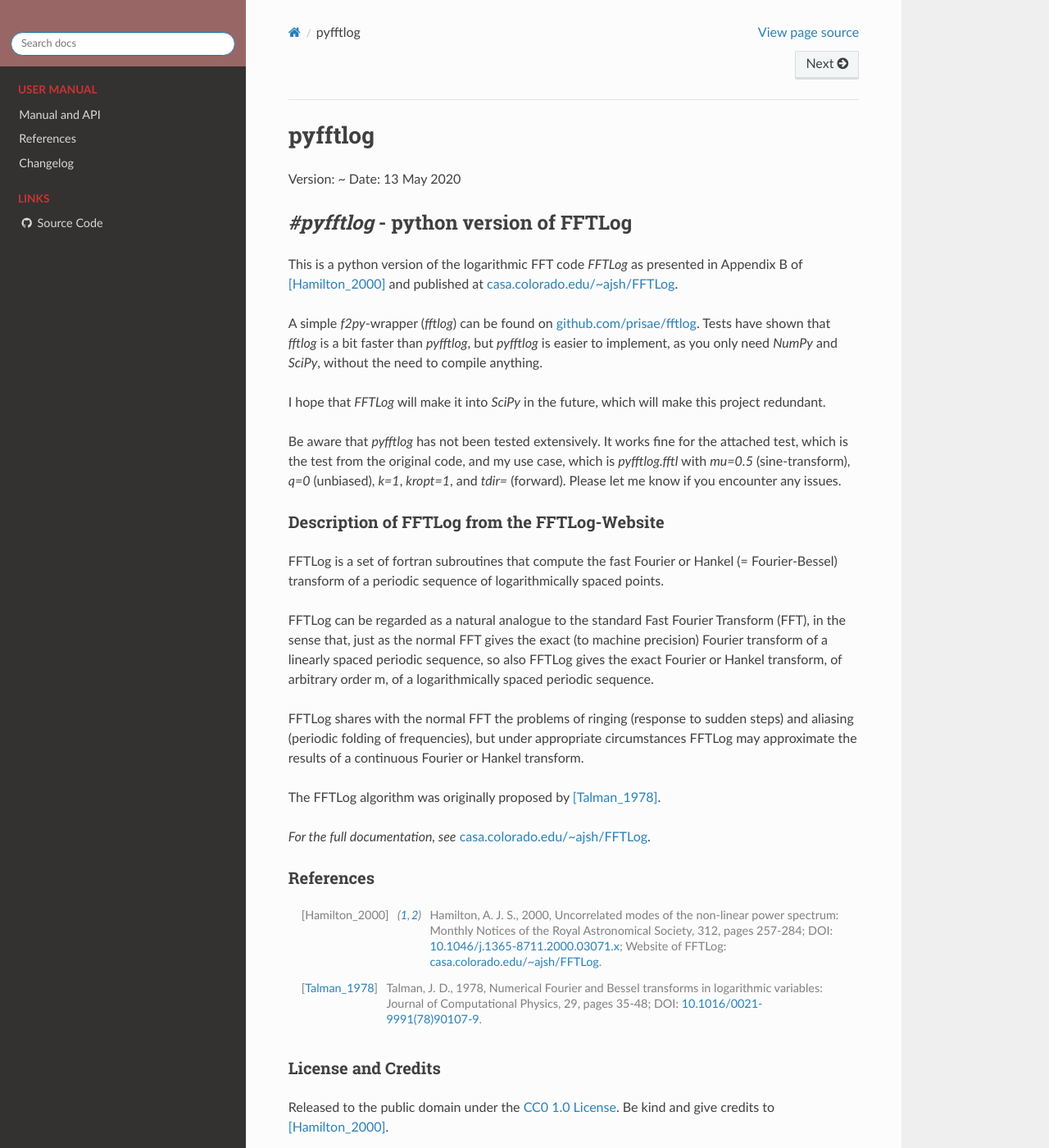
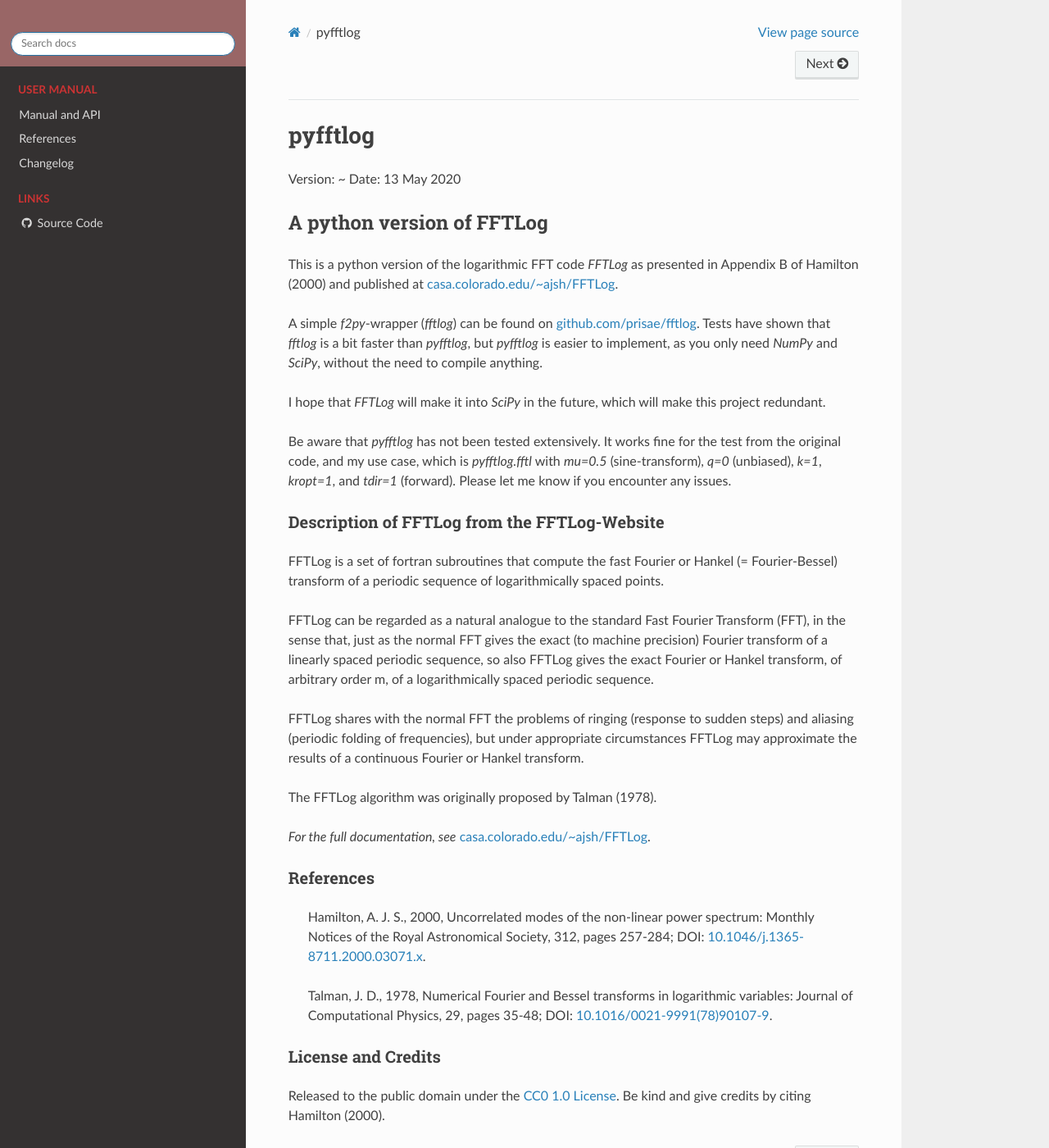
Before and after one commit to prisae/pyfftlog, a Sphinx documentation site: the page built from docs/index.rst, in a window 1280 px wide and 1400 px high. Shown: the whole window at 82% size. Built offline with Sphinx 7.4.7 and the Read the Docs theme 2.0.0, drawn with Linux system fonts in a browser that asks for light colours; pages that are not in the unit, such as notebooks, are missing from menus; the version number could not be read and is left out.

```diff
--- a/README.rst
+++ b/README.rst
@@ -13,11 +13,11 @@
 
 .. sphinx-inclusion-marker
 
-`#pyfftlog` - python version of FFTLog
-=====================================
+A python version of FFTLog
+==========================
 
 This is a python version of the logarithmic FFT code *FFTLog* as presented in
-Appendix B of [Hamilton_2000]_ and published at `casa.colorado.edu/~ajsh/FFTLog
+Appendix B of Hamilton (2000) and published at `casa.colorado.edu/~ajsh/FFTLog
 <http://casa.colorado.edu/~ajsh/FFTLog>`_.
 
 A simple `f2py`-wrapper (`fftlog`) can be found on `github.com/prisae/fftlog
@@ -28,11 +28,10 @@ faster than `pyfftlog`, but `pyfftlog` is easier to implement, as you only need
 I hope that `FFTLog` will make it into `SciPy` in the future, which will make
 this project redundant.
 
-Be aware that `pyfftlog` has not been tested extensively. It works fine
-for the attached test, which is the test from the original code, and my use
-case, which is `pyfftlog.fftl` with `mu=0.5` (sine-transform), `q=0`
-(unbiased), `k=1`, `kropt=1`, and `tdir=` (forward). Please let me know if you
-encounter any issues.
+Be aware that `pyfftlog` has not been tested extensively. It works fine for the
+test from the original code, and my use case, which is `pyfftlog.fftl` with
+`mu=0.5` (sine-transform), `q=0` (unbiased), `k=1`, `kropt=1`, and `tdir=1`
+(forward). Please let me know if you encounter any issues.
 
 
 Description of FFTLog from the FFTLog-Website
@@ -53,24 +52,23 @@ steps) and aliasing (periodic folding of frequencies), but under appropriate
 circumstances FFTLog may approximate the results of a continuous Fourier or
 Hankel transform.
 
-The FFTLog algorithm was originally proposed by [Talman_1978]_.
+The FFTLog algorithm was originally proposed by Talman (1978).
 
-*For the full documentation, see*
-`casa.colorado.edu/~ajsh/FFTLog <http://casa.colorado.edu/~ajsh/FFTLog>`_.
+*For the full documentation, see* `casa.colorado.edu/~ajsh/FFTLog
+<http://casa.colorado.edu/~ajsh/FFTLog>`_.
 
 
 References
 ----------
 
-.. [Hamilton_2000] Hamilton, A. J. S., 2000, Uncorrelated modes of the
-    non-linear power spectrum: Monthly Notices of the Royal Astronomical
-    Society, 312, pages 257-284; DOI: `10.1046/j.1365-8711.2000.03071.x
-    <http://dx.doi.org/10.1046/j.1365-8711.2000.03071.x>`_; Website of FFTLog:
-    `casa.colorado.edu/~ajsh/FFTLog <http://casa.colorado.edu/~ajsh/FFTLog>`_.
+    Hamilton, A. J. S., 2000, Uncorrelated modes of the non-linear power
+    spectrum: Monthly Notices of the Royal Astronomical Society, 312, pages
+    257-284; DOI: `10.1046/j.1365-8711.2000.03071.x
+    <http://dx.doi.org/10.1046/j.1365-8711.2000.03071.x>`_.
 
-.. [Talman_1978] Talman, J. D., 1978, Numerical Fourier and Bessel transforms
-    in logarithmic variables: Journal of Computational Physics, 29, pages
-    35-48; DOI: `10.1016/0021-9991(78)90107-9
+    Talman, J. D., 1978, Numerical Fourier and Bessel transforms in logarithmic
+    variables: Journal of Computational Physics, 29, pages 35-48; DOI:
+    `10.1016/0021-9991(78)90107-9
     <http://dx.doi.org/10.1016/0021-9991(78)90107-9>`_.
 
 
@@ -79,4 +77,4 @@ License and Credits
 
 Released to the public domain under the `CC0 1.0 License
 <http://creativecommons.org/publicdomain/zero/1.0>`_. Be kind and give credits
-to [Hamilton_2000]_.
+by citing Hamilton (2000).
--- a/docs/code.rst
+++ b/docs/code.rst
@@ -1,8 +1,5 @@
 Manual and API
 ##############
 
-.. automodule:: pyfftlog
+.. automodule:: pyfftlog.pyfftlog
     :members:
-
-.. automodule:: pyfftlo.pyfftlog
-    :members:
```
Also changed, not shown: 1 other file.
